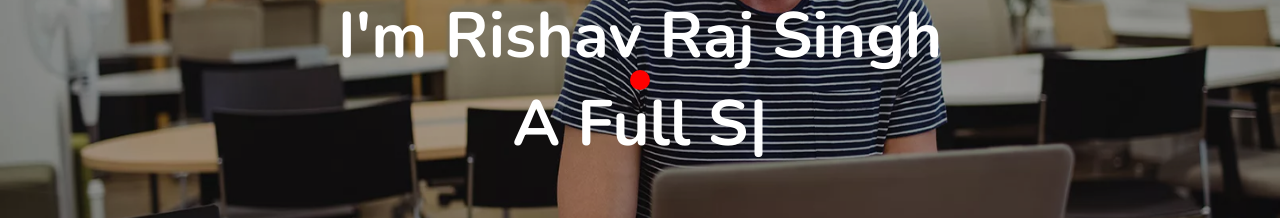
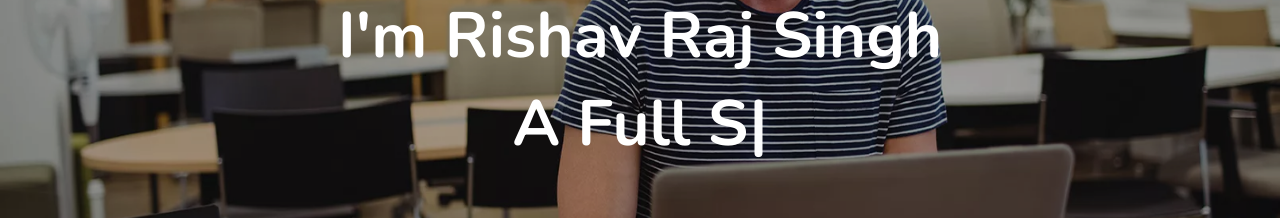
Before and after one commit to TheDa21crj/Portfolio, a React (Create React App) app: page / in a window 1280 px wide. Shown: the part 396-614 px from the top of the page. Built offline with nearby package versions, Linux system fonts and the light colour scheme; what google-maps-react would draw is missing.

Commit message:
cursor animation bug fixed

```diff
--- a/src/Components/CSS/Header.css
+++ b/src/Components/CSS/Header.css
@@ -6,3 +6,12 @@
     z-index: 2;
     transform: translateY(200%);
 }
+
+#head:hover>.cursor {
+    width: 20px;
+    height: 20px;
+    background-color: red;
+    position: absolute;
+    border-radius: 10px;
+    z-index: 2;
+}
--- a/src/Components/CSS/Header.module.css
+++ b/src/Components/CSS/Header.module.css
@@ -38,15 +38,6 @@
     z-index: 2;
 }
 
-.cursor {
-    width: 20px;
-    height: 20px;
-    background-color: red;
-    position: absolute;
-    border-radius: 10px;
-    z-index: 2;
-}
-
 @media only screen and (max-width: 800px) {
     .imgTag,
     .headmDiv {
--- a/src/Components/Header.js
+++ b/src/Components/Header.js
@@ -32,7 +32,7 @@ export default function Header() {
         </div>
       </div>
       <div
-        className={HCss.cursor}
+        className="cursor"
         style={{
           left: cursorX + "px",
           top: cursorY + "px",
```
